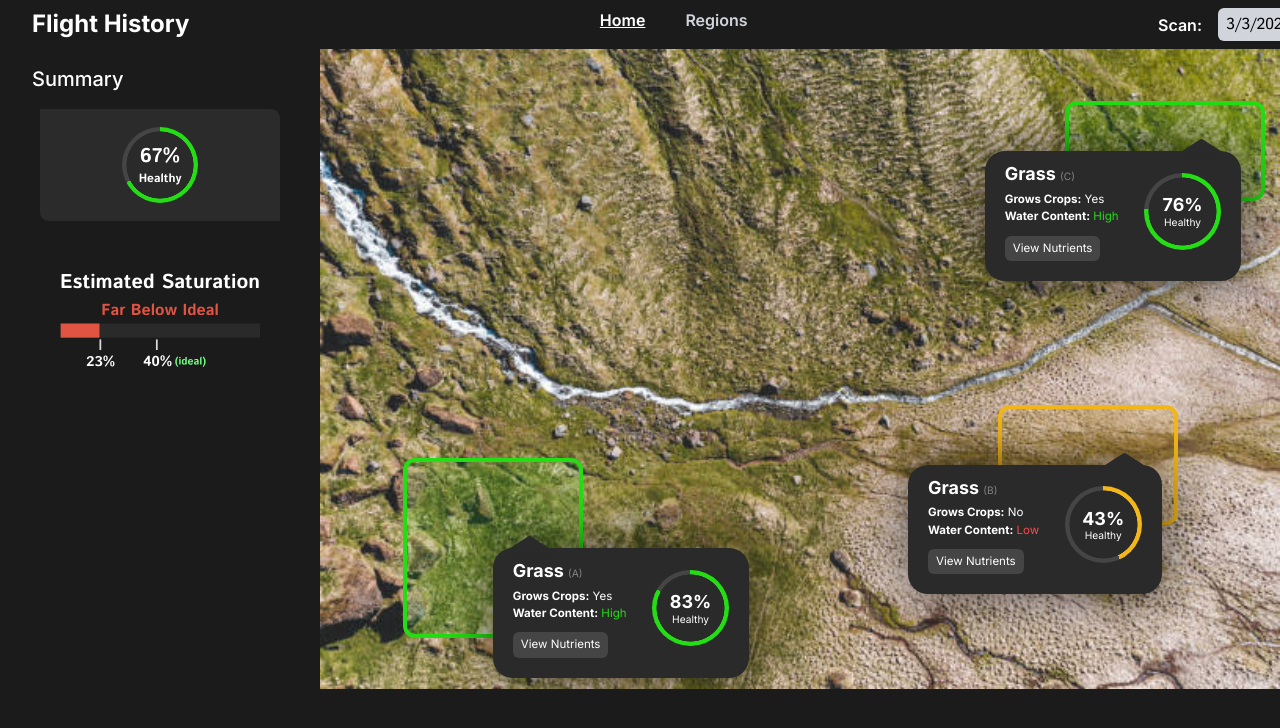
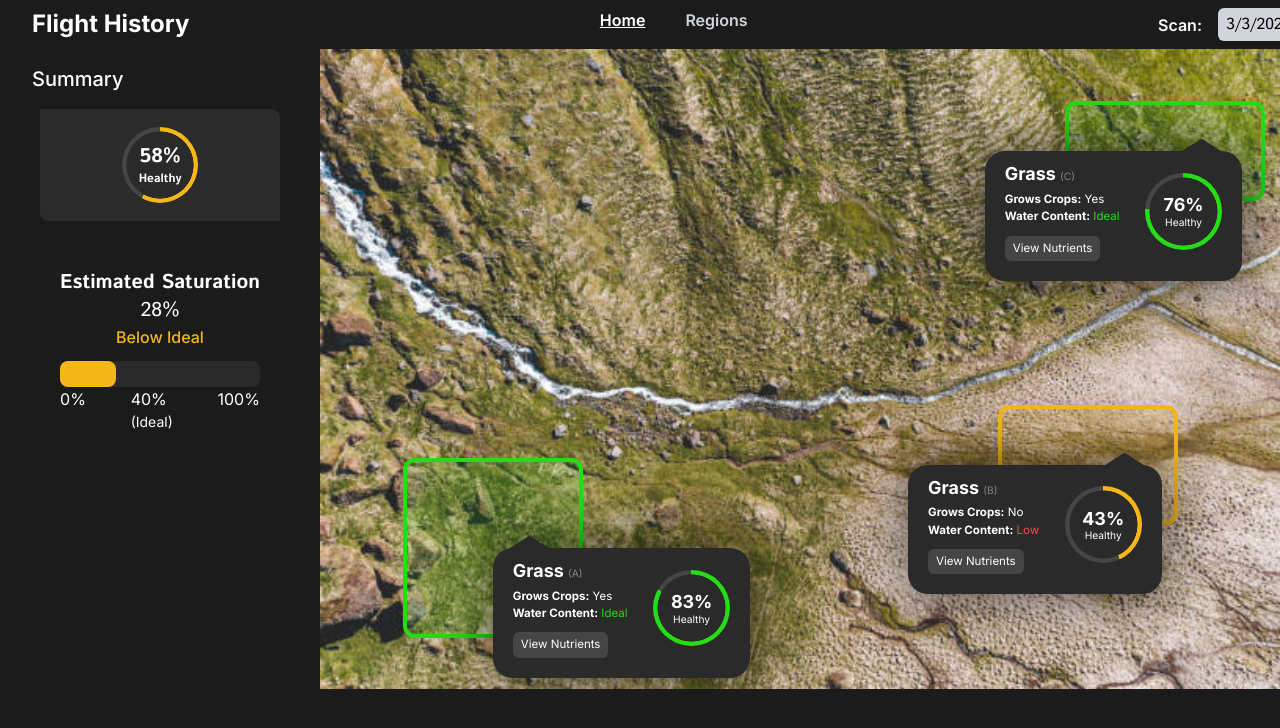
Before and after one commit to NadulaG/SMathHacks2024, a SvelteKit app in the folder web/: page / in a window 1280 px wide. Shown: the top 728 px of the page. Built offline with nearby package versions, Linux system fonts and the light colour scheme.

Commit message:
Updated Json Location Structure

```diff
--- a/web/src/lib/components/CircleProgressBar.svelte
+++ b/web/src/lib/components/CircleProgressBar.svelte
@@ -28,6 +28,7 @@
   border-radius: 50%;
   width: 6dvw;
   height: 6dvw;
+  transition: background 0.5s;
 }
 </style>
 
--- a/web/src/lib/components/Popup.svelte
+++ b/web/src/lib/components/Popup.svelte
@@ -76,11 +76,11 @@
     case "Low":
       waterContentColor = "#F94B4B";
       break;
-    case "Med":
-      waterContentColor = "#F4B71A";
+    case "Ideal":
+      waterContentColor = "#24DD14";
       break;
     case "High":
-      waterContentColor = "#24DD14";
+      waterContentColor = "#F4B71A";
       break;
     default:
       waterContentColor = "white";
--- /dev/null
+++ b/web/src/lib/components/SaturationBar.svelte
@@ -0,0 +1,94 @@
+<script>
+    // @ts-nocheck
+        export let saturation;
+
+        let w;
+        let sliderOffset;
+
+        $: {
+            // Calculate sliderOffset whenever concentration, low, high, or w changes
+            if (w !== undefined) {
+                sliderOffset = clamp(percent * w, 0, w);
+            }
+        }
+
+        function clamp(value, min, max) {
+            return Math.min(Math.max(value, min), max);
+        }
+
+        let saturationText;
+        let color;
+
+        if (0 <= saturation && saturation < 0.15)
+        {
+            saturationText = "Far Below Ideal";
+            color = "#E15441";
+        }
+        else if (0.15 <= saturation && saturation < 0.35)
+        {
+            saturationText = "Below Ideal";
+            color="#F4B71A";
+        }
+        else if (0.35 <= saturation && saturation < 0.45)
+        {
+            saturationText = "Ideal";
+            color = "#24DD14";
+        }
+        else if (0.45 <= saturation && saturation < 0.65)
+        {
+            saturationText = "Above Ideal";
+            color="#F4B71A";
+        }
+        else
+        {
+            saturationText = "Far Above Ideal";
+            color = "#E15441";
+        }
+
+    </script>
+
+    <h4 style="color: {color};">{saturationText}</h4>
+    <div class="bar" bind:clientWidth={w}>
+        <div id="slider" class="slider" style="width: {saturation*100}%; background-color: {color};"></div>
+    </div>
+    <div class="bar-text">
+        <p>0%</p>
+        <div>
+            <p style="margin-right: 6px;">40%</p>
+            <p style="font-size: 14px;" >(Ideal)</p>
+        </div>
+        <p>100%</p>
+    </div>
+
+    <style>
+        * {
+            margin: 0;
+            padding: 0;
+            box-sizing: border-box;
+        }
+
+        h4 {
+            font-weight: 500;
+            margin-bottom: 12px;
+        }
+
+        .bar {
+            width: 100%;
+            height: 26px;
+            background-color: #2A2A2A;
+            border-radius: 8px;
+        }
+
+        .bar-text {
+            display: flex;
+            justify-content: space-between;
+            color: white;
+        }
+
+        .slider {
+            height: 100%;
+            border-radius: 8px;
+        }
+
+
+    </style>
--- a/web/src/locations.json
+++ b/web/src/locations.json
@@ -1,5 +1,8 @@
 [
-  [
+    {
+        "averageHealth": 0.58,
+        "averageSaturation": 0.28,
+        "locations": [
             {
                 "positionX": 0.18,
                 "positionY": 0.78,
@@ -7,7 +10,7 @@
                 "height": 180,
                 "health": 0.83,
                 "growsCrops": "Yes",
-      "waterContent": "High",
+                "waterContent": "Ideal",
                 "nutrients": {
                     "potassium": 86,
                     "nitrogen": 54,
@@ -41,7 +44,7 @@
                 "height": 100,
                 "health": 0.76,
                 "growsCrops": "Yes",
-      "waterContent": "High",
+                "waterContent": "Ideal",
                 "nutrients": {
                     "potassium": 86,
                     "nitrogen": 54,
@@ -51,8 +54,12 @@
                     "sulfur": 10
                 }
             }
-  ],
-  [
+        ]
+    },
+    {
+        "averageHealth": 0.83,
+        "averageSaturation": 0.38,
+        "locations": [
             {
                 "positionX": 0.81,
                 "positionY": 0.74,
@@ -60,7 +67,7 @@
                 "height": 260,
                 "health": 0.92,
                 "growsCrops": "Yes",
-      "waterContent": "High",
+                "waterContent": "Ideal",
                 "nutrients": {
                     "potassium": 86,
                     "nitrogen": 54,
@@ -104,8 +111,12 @@
                     "sulfur": 10
                 }
             }
-  ],
-  [
+        ]
+    },
+    {
+        "averageHealth": 0.38,
+        "averageSaturation": 0.30,
+        "locations": [
         {
             "positionX": 0.25,
             "positionY": 0.75,
@@ -158,4 +169,5 @@
                 }
             }
         ]
+    }
 ]
--- a/web/src/routes/+page.svelte
+++ b/web/src/routes/+page.svelte
@@ -5,6 +5,7 @@
   import ConcentrationBar from "$lib/components/ConcentrationBar.svelte";
   import CircleProgressBar from "$lib/components/CircleProgressBar.svelte";
   import BoundingBox from "$lib/components/BoundingBox.svelte";
+  import SaturationBar from "$lib/components/SaturationBar.svelte";
 
   import nutrientData from "../nutrients.json";
   import mapLocations from "../locations.json";
@@ -61,7 +62,7 @@
         currentMap = 2;
         break;
     }
-    calculateAverageHealth();
+    currentLocation = -1;
   }
 
   function expandNutrient(index) {
@@ -87,18 +88,6 @@
     expandNutrient(index);
   }
 
-  let averageHealth;
-
-  function calculateAverageHealth(){
-    let sum = 0;
-    mapLocations[currentMap].forEach(element => {
-      sum += element.health;
-    });
-    averageHealth = sum/mapLocations[currentMap].length;
-  }
-
-  calculateAverageHealth();
-
 </script>
 
 <svelte:head>
@@ -119,9 +108,9 @@
             <div
               class="flex justify-center items-center w-full h-full bg-no-repeat"
             >
-            <CircleProgressBar percent={averageHealth} />
+            <CircleProgressBar percent={mapLocations[currentMap].averageHealth} />
               <div class="text-white font-semibold font-serif text-center" style="position: absolute;">
-                <p class="text-xl istok" style="font-weight: 700;">{Math.round(averageHealth*100)}%</p>
+                <p class="text-xl istok" style="font-weight: 700;">{Math.round(mapLocations[currentMap].averageHealth*100)}%</p>
                 <p class="text-xs istok">Healthy</p>
               </div>
             </div>
@@ -131,11 +120,9 @@
         <div class="text-center">
           <h2 class="text-white text-xl istok font-bold">
             Estimated Saturation
+            <br><span style="font-weight: 500;">{Math.round(mapLocations[currentMap].averageSaturation*100)}%</span>
           </h2>
-          <span class="text-[#E15441] text-base istok font-bold"
-            >Far Below Ideal</span
-          >
-          <img src="/summary/saturation.svg" alt="saturation" />
+          <SaturationBar saturation={mapLocations[currentMap].averageSaturation} />
         </div>
 
         <div
@@ -164,7 +151,7 @@
                 }}
                 class="ml-2 text-[#D239CC] istok font-semibold"
                 >Potassium <span style="font-weight: 400;"
-                  >({mapLocations[0][Math.max(0, currentLocation)].nutrients.potassium}ppm)</span
+                  >({mapLocations[currentMap].locations[Math.max(0, currentLocation)].nutrients.potassium}ppm)</span
                 ><span style="color: white;"
                   >{expandNutrients[0] ? " -" : " +"}</span
                 ></button
@@ -173,7 +160,7 @@
             <ConcentrationBar
               low={nutrientData.potassium.low}
               high={nutrientData.potassium.high}
-              concentration={mapLocations[0][Math.max(0, currentLocation)].nutrients
+              concentration={mapLocations[currentMap].locations[Math.max(0, currentLocation)].nutrients
                 .potassium}
               show={expandNutrients[0]}
             />
@@ -186,7 +173,7 @@
                 }}
                 class="ml-2 text-[#E07B04] istok font-semibold"
                 >Nitrogen <span style="font-weight: 400;"
-                  >({mapLocations[0][Math.max(0, currentLocation)].nutrients
+                  >({mapLocations[currentMap].locations[Math.max(0, currentLocation)].nutrients
                     .nitrogen}ppm)</span
                 ><span style="color: white;"
                   >{expandNutrients[1] ? " -" : " +"}</span
@@ -196,7 +183,7 @@
             <ConcentrationBar
               low={nutrientData.nitrogen.low}
               high={nutrientData.nitrogen.high}
-              concentration={mapLocations[0][Math.max(0, currentLocation)].nutrients
+              concentration={mapLocations[currentMap].locations[Math.max(0, currentLocation)].nutrients
                 .nitrogen}
               show={expandNutrients[1]}
             />
@@ -209,7 +196,7 @@
                 }}
                 class="ml-2 text-[#5427B5] istok font-semibold"
                 >Phosphorus <span style="font-weight: 400;"
-                  >({mapLocations[0][Math.max(0, currentLocation)].nutrients
+                  >({mapLocations[currentMap].locations[Math.max(0, currentLocation)].nutrients
                     .phosphorus}ppm)</span
                 ><span style="color: white;"
                   >{expandNutrients[2] ? " -" : " +"}</span
@@ -219,7 +206,7 @@
             <ConcentrationBar
               low={nutrientData.phosphorus.low}
               high={nutrientData.phosphorus.high}
-              concentration={mapLocations[0][Math.max(0, currentLocation)].nutrients
+              concentration={mapLocations[currentMap].locations[Math.max(0, currentLocation)].nutrients
                 .phosphorus}
               show={expandNutrients[2]}
             />
@@ -232,7 +219,7 @@
                 }}
                 class="ml-2 text-[#FF1D1D] istok font-semibold"
                 >Calcium <span style="font-weight: 400;"
-                  >({mapLocations[0][Math.max(0, currentLocation)].nutrients
+                  >({mapLocations[currentMap].locations[Math.max(0, currentLocation)].nutrients
                     .calcium}ppm)</span
                 ><span style="color: white;"
                   >{expandNutrients[3] ? " -" : " +"}</span
@@ -242,7 +229,7 @@
             <ConcentrationBar
               low={nutrientData.calcium.low}
               high={nutrientData.calcium.high}
-              concentration={mapLocations[0][Math.max(0, currentLocation)].nutrients
+              concentration={mapLocations[currentMap].locations[Math.max(0, currentLocation)].nutrients
                 .calcium}
               show={expandNutrients[3]}
             />
@@ -255,7 +242,7 @@
                 }}
                 class="ml-2 text-[#24B682] istok font-semibold"
                 >Magnesium <span style="font-weight: 400;"
-                  >({mapLocations[0][Math.max(0, currentLocation)].nutrients
+                  >({mapLocations[currentMap].locations[Math.max(0, currentLocation)].nutrients
                     .magnesium}ppm)</span
                 ><span style="color: white;"
                   >{expandNutrients[4] ? " -" : " +"}</span
@@ -265,7 +252,7 @@
             <ConcentrationBar
               low={nutrientData.magnesium.low}
               high={nutrientData.magnesium.high}
-              concentration={mapLocations[0][Math.max(0, currentLocation)].nutrients
+              concentration={mapLocations[currentMap].locations[Math.max(0, currentLocation)].nutrients
                 .magnesium}
               show={expandNutrients[4]}
             />
@@ -278,7 +265,7 @@
                 }}
                 class="ml-2 text-[#F9DD4B] istok font-semibold"
                 >Sulfur <span style="font-weight: 400;"
-                  >({mapLocations[0][Math.max(0, currentLocation)].nutrients
+                  >({mapLocations[currentMap].locations[Math.max(0, currentLocation)].nutrients
                     .sulfur}ppm)</span
                 ><span style="color: white;"
                   >{expandNutrients[5] ? " -" : " +"}</span
@@ -288,7 +275,7 @@
             <ConcentrationBar
               low={nutrientData.sulfur.low}
               high={nutrientData.sulfur.high}
-              concentration={mapLocations[0][Math.max(0, currentLocation)].nutrients
+              concentration={mapLocations[currentMap].locations[Math.max(0, currentLocation)].nutrients
                 .sulfur}
               show={expandNutrients[5]}
             />
@@ -299,17 +286,16 @@
   </div>
 
   <div class="flex justify-center flex-1" style="position: relative;">
-    {#each mapLocations[currentMap] as location, index}
+    {#each mapLocations[currentMap].locations as location, index}
       <Popup
         locationIndex={index}
         healthPercent={location.health}
         waterContent={location.waterContent}
         growsCrops={location.growsCrops}
-        positionX = {location.positionX}
-        positionY = {location.positionY}
+        positionX={location.positionX}
+        positionY={location.positionY}
         on:buttonClick={handleLocationSelect}
       />
-
       <BoundingBox
         quality={location.health}
         width={location.width}
@@ -318,7 +304,6 @@
         positionY={location.positionY}
       />
     {/each}
-
     <img
       src="/summary/{image.replaceAll('/', '-')}.svg"
       alt="landscape"
```
Lines whose indentation alone changed are shown as unchanged.
